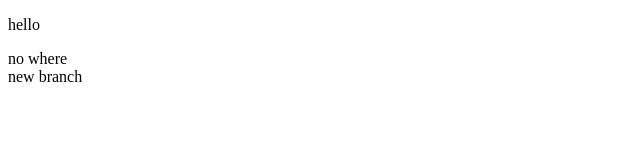
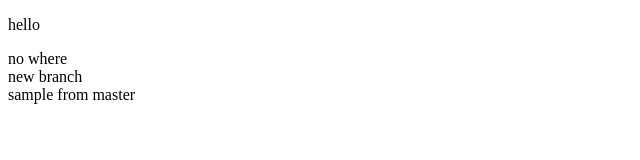
Before and after one commit to ADONIASHDHJTGNJ/gitsample, a plain HTML site: page index.html in a window 1280 px wide. Shown: the whole page, without its empty margins (0-640 px from the left). Drawn offline with Linux system fonts and the light colour scheme.

Commit message:
Update index.html
updated

```diff
--- a/index.html
+++ b/index.html
@@ -10,5 +10,6 @@
     <p>hello</p>
     <div>no where</div>
     <div>new branch</div>
+    <div>sample from master</div>
 </body>
 </html>
```
